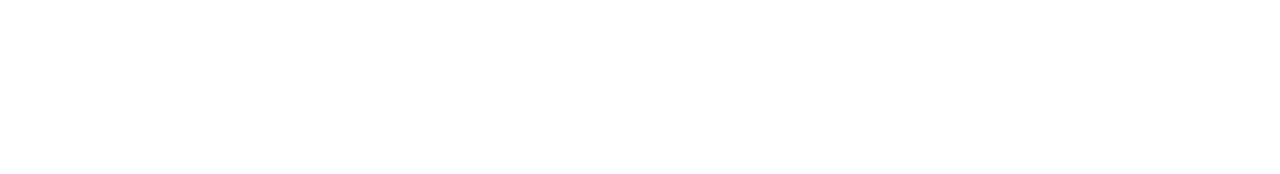
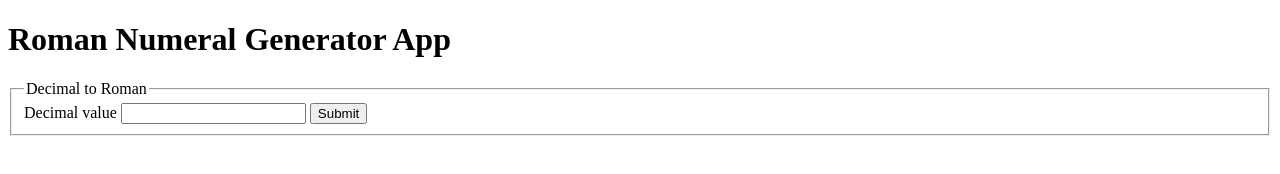
Before and after one commit to katiefenn/kfenn-rng-app, a website: page index.html in a window 1280 px wide. Drawn offline with Linux system fonts and the light colour scheme.

Commit message:
Added prototype forms

```diff
--- a/index.html
+++ b/index.html
@@ -6,6 +6,15 @@
     <meta name="viewport" content="width=device-width">
 </head>
 <body>
+    <h1>Roman Numeral Generator App</h1>
+    <form name="decimal-to-roman-form" id="decial-to-roman-form">
+        <fieldset>
+            <legend>Decimal to Roman</legend>
+            <label for="decimal-value">Decimal value</label>
+            <input name="decimal-value" id="decimal-value" type="text"></input>
+            <input type="button" name="submit" id="submit" value="Submit"></input>
+        </fieldset>
+    </form>
 
     <script type="text/javascript" src="lib/react/react.js"></script>
 </body>
```
